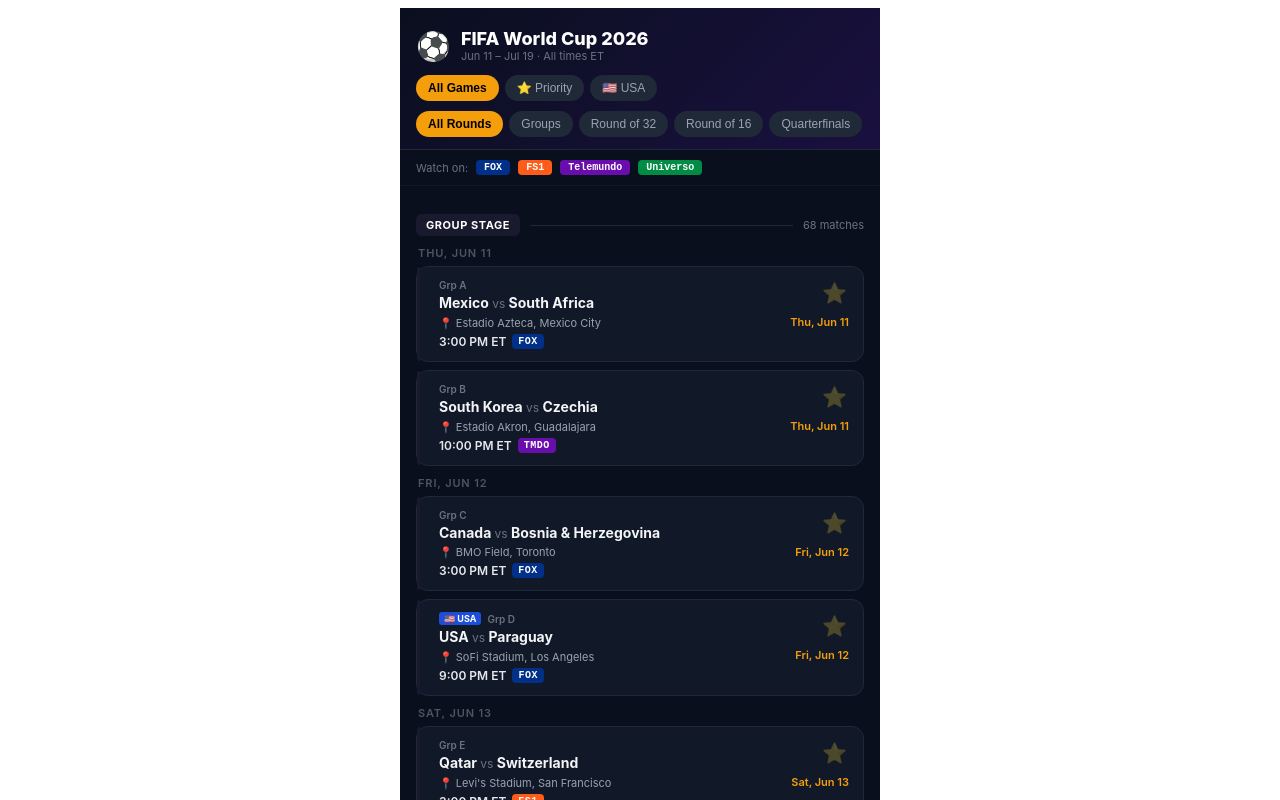
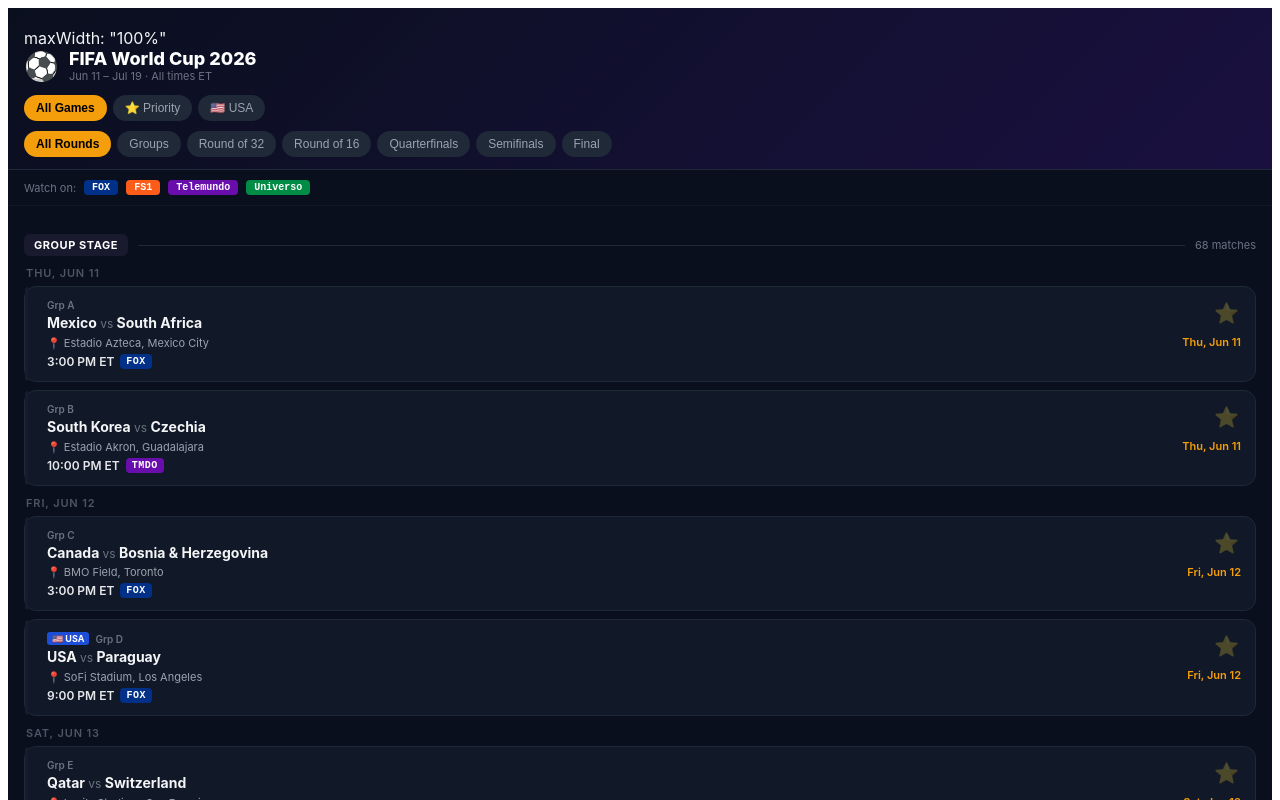
Before and after one commit to hazzardous1/26worldcup, a React (Vite) app: page / in a window 1280 px wide. Shown: the top 800 px of the page. Built offline with nearby package versions, Linux system fonts and the light colour scheme.

Commit message:
Update app.jsx

```diff
--- a/src/app.jsx
+++ b/src/app.jsx
@@ -173,9 +173,12 @@
   const btn = (active) => ({ background: active ? "#f59e0b" : "#1f2937", color: active ? "#000" : "#9ca3af", border: "none", borderRadius: "20px", padding: "6px 12px", fontSize: "12px", fontWeight: active ? 700 : 400, cursor: "pointer", whiteSpace: "nowrap" });
   const toMin = t => { const [time, ap] = t.split(" "); let [h, m] = time.split(":").map(Number); if (ap === "PM" && h !== 12) h += 12; if (ap === "AM" && h === 12) h = 0; return h * 60 + m; };
   return (
-    <div style={{ background: "#0a0f1e", minHeight: "100vh", fontFamily: "'Inter',-apple-system,sans-serif", color: "#f3f4f6", maxWidth: "480px", margin: "0 auto" }}>
+    <div style={{ background: "#0a0f1e", minHeight: "100vh", fontFamily: "'Inter',-apple-system,sans-serif", color: "#f3f4f6", maxWidth: "100%" }}>
       <div style={{ background: "linear-gradient(135deg,#0a0f1e,#1a1040)", padding: "20px 16px 0", position: "sticky", top: 0, zIndex: 100, borderBottom: "1px solid #1f2937" }}>
-        <div style={{ display: "flex", alignItems: "center", gap: "10px", marginBottom: "12px" }}>
+
+      maxWidth: "100%"
+
+         <div style={{ display: "flex", alignItems: "center", gap: "10px", marginBottom: "12px" }}>
           <span style={{ fontSize: "28px" }}>⚽</span>
           <div>
             <div style={{ fontSize: "18px", fontWeight: 800, color: "#fff" }}>FIFA World Cup 2026</div>
```
